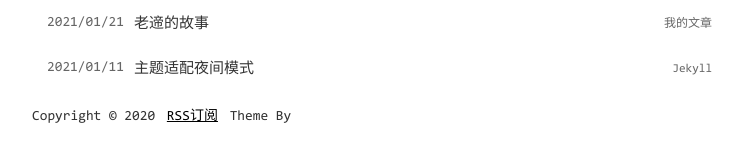
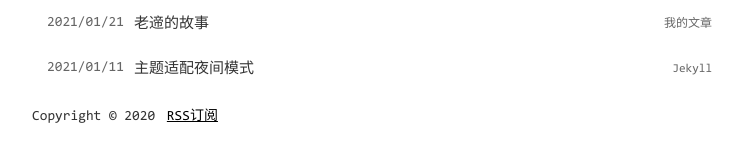
Before and after one commit to yoyofee/yoyofee.github.io, a Jekyll site: the page built from index.html, in a window 1280 px wide. Shown: the part 206-368 px from the top of the page, without its empty margins (268-1011 px from the left). Built offline with Jekyll 4.4.1, drawn with Linux system fonts in a browser that asks for light colours; comment, search, counter and statistics services are not loaded.

Commit message:
修改文件: _includes/footer.html

```diff
--- a/_includes/footer.html
+++ b/_includes/footer.html
@@ -2,8 +2,6 @@
   <span>{{ site.footerText }}</span>
   <a href="{{ site.baseurl }}/static/xml/rss.xml">RSS订阅</a>
   {%- comment %} 请保留主题来源，么么哒~ {% endcomment %}
-  <span>Theme By</span>
-  <a TMaize</a>
 </footer>
 <div id="to-top">
   <span></span>
```
